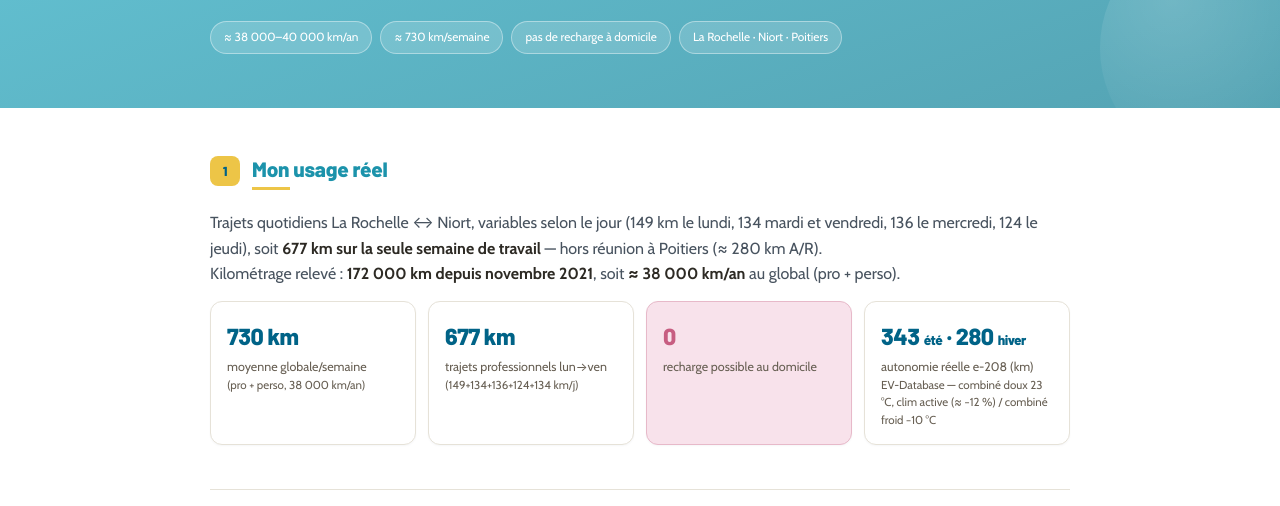
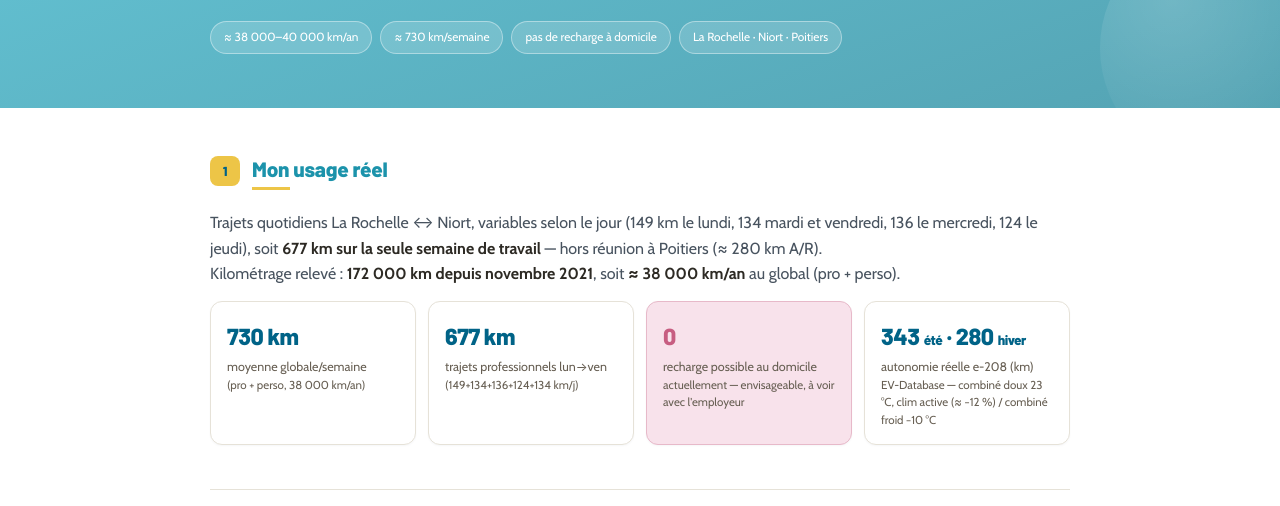
Before and after one commit to squall040/VE, a plain HTML site: page index.html in a window 1280 px wide. Shown: the part 294-800 px from the top of the page. Drawn offline with nearby package versions, Linux system fonts and the light colour scheme.

Commit message:
Enhance home charging information in index.html
Updated the HTML content to include additional information about home charging possibilities.

```diff
--- a/index.html
+++ b/index.html
@@ -385,7 +385,7 @@
       <div class="facts">
         <div class="fact"><div class="v">730 km</div><div class="l">moyenne globale/semaine<br><span style="font-size:.72rem">(pro + perso, 38 000 km/an)</span></div></div>
         <div class="fact"><div class="v">677 km</div><div class="l">trajets professionnels lun→ven<br><span style="font-size:.72rem">(149+134+136+124+134 km/j)</span></div></div>
-        <div class="fact crux"><div class="v">0</div><div class="l">recharge possible au domicile</div></div>
+        <div class="fact crux"><div class="v">0</div><div class="l">recharge possible au domicile<br><span style="font-size:.72rem">actuellement — envisageable, à voir avec l'employeur</span></div></div>
         <div class="fact"><div class="v">343 <span style="font-size:.85rem">été</span> · 280 <span style="font-size:.85rem">hiver</span></div><div class="l">autonomie réelle e-208 (km)<br><span style="font-size:.72rem">EV-Database — combiné doux 23 °C, clim active (≈ −12 %) / combiné froid −10 °C</span></div></div>
       </div>
     </section>
```
